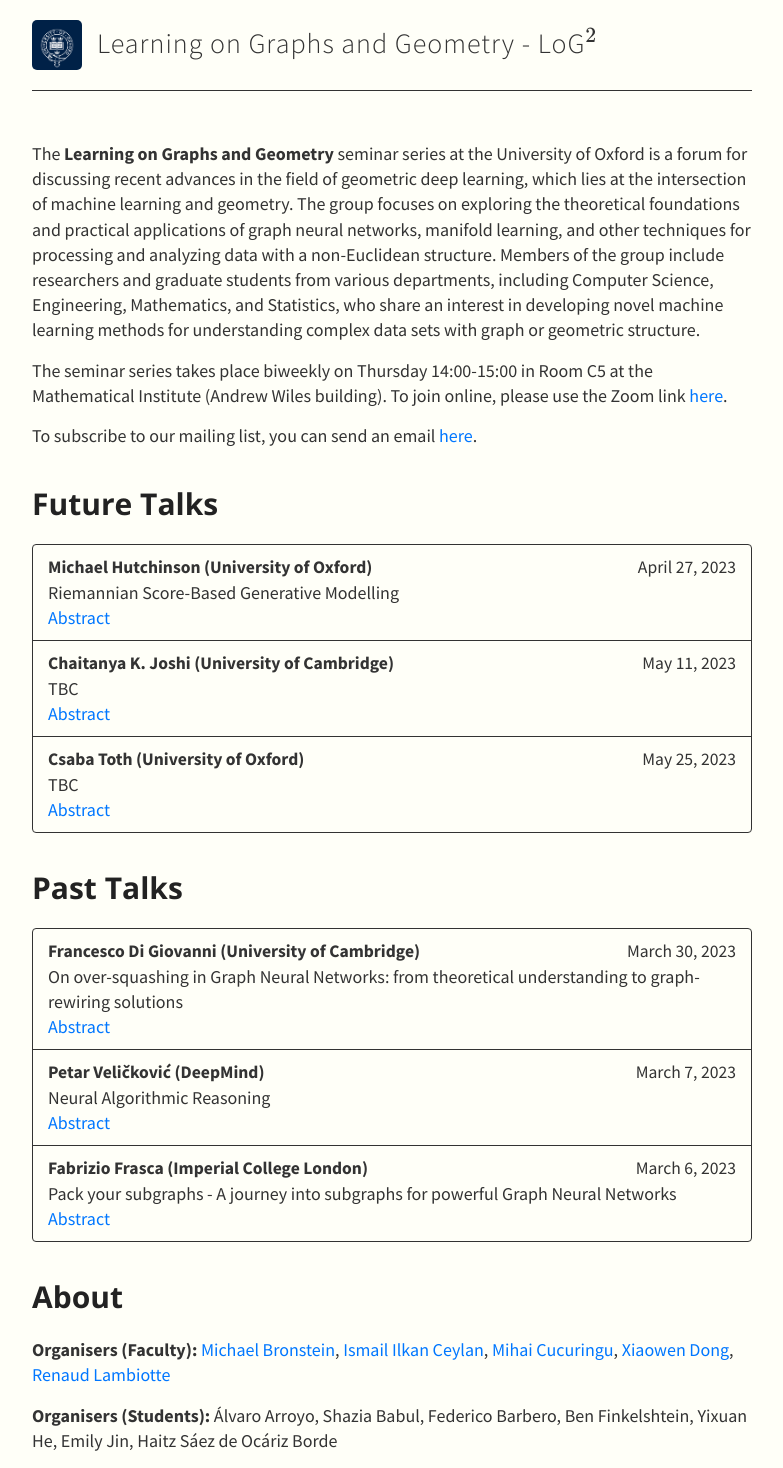
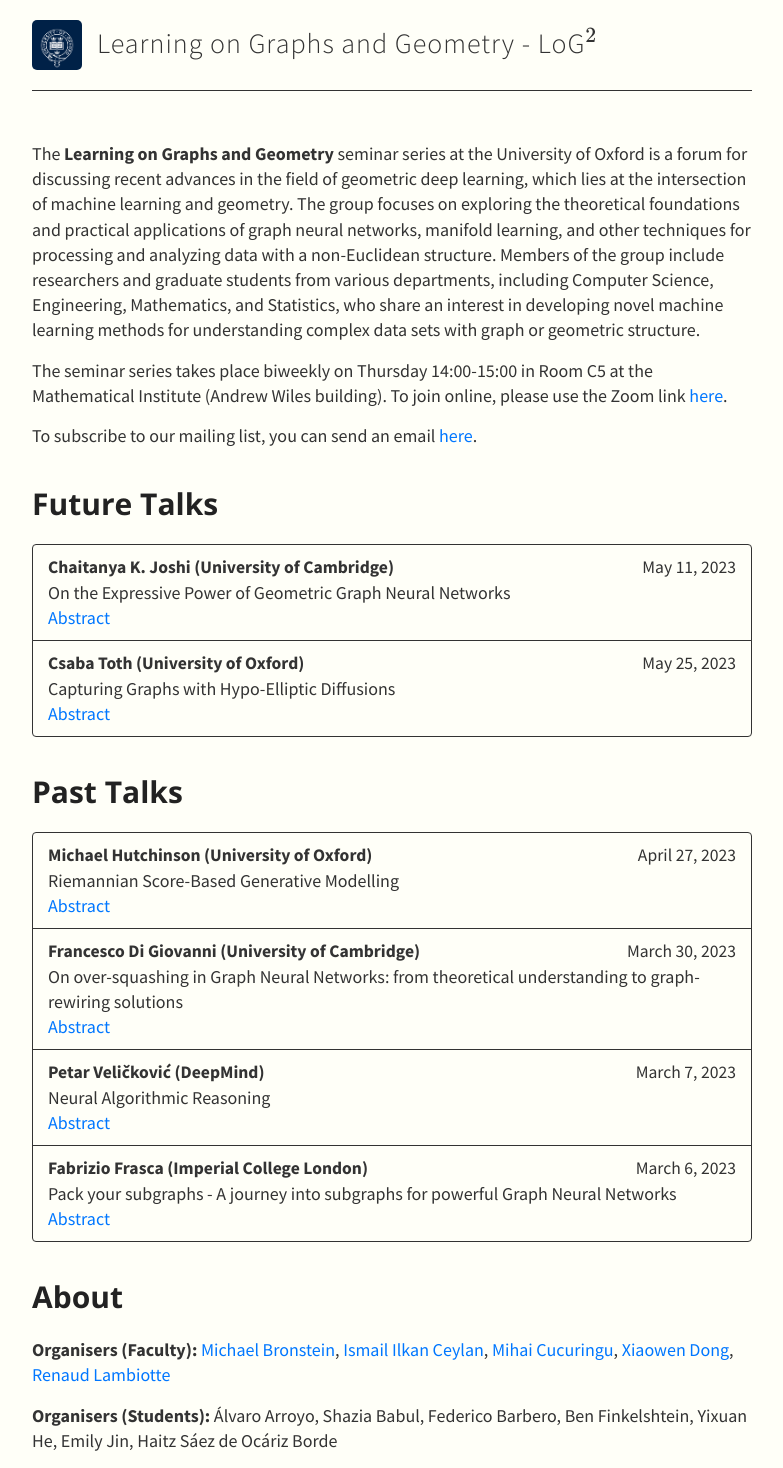
Before and after one commit to log-2/log-2.github.io, a Jekyll site: the page built from index.md, in a window 1280 px wide. Shown: the whole page, without its empty margins (248-1031 px from the left). Built offline with Jekyll 4.4.1, drawn with Linux system fonts in a browser that asks for light colours; nearby versions of some CDN libraries; formulas are drawn with MathJax 3.

Commit message:
Update talks.yml

```diff
--- a/_data/talks.yml
+++ b/_data/talks.yml
@@ -1,23 +1,23 @@
 - type: Future Talks
+  members:
+    - speaker: Chaitanya K. Joshi (University of Cambridge)
+      date: May 11, 2023
+      title: "On the Expressive Power of Geometric Graph Neural Networks"
+      abstract: "The expressive power of Graph Neural Networks (GNNs) has been studied extensively through the Weisfeiler-Leman (WL) graph isomorphism test. However, standard GNNs and the WL framework are inapplicable for geometric graphs embedded in Euclidean space, such as biomolecules, materials, and other physical systems. In this work, we propose a geometric version of the WL test (GWL) for discriminating geometric graphs while respecting the underlying physical symmetries: permutations, rotation, reflection, and translation. We use GWL to characterise the expressive power of geometric GNNs that are invariant or equivariant to physical symmetries in terms of distinguishing geometric graphs. GWL unpacks how key design choices influence geometric GNN expressivity: (1) Invariant layers have limited expressivity as they cannot distinguish one-hop identical geometric graphs; (2) Equivariant layers distinguish a larger class of graphs by propagating geometric information beyond local neighbourhoods; (3) Higher order tensors and scalarisation enable maximally powerful geometric GNNs; and (4) GWL's discrimination-based perspective is equivalent to universal approximation."
+      bio: "https://www.chaitjo.com/"
+    - speaker: Csaba Toth (University of Oxford)
+      date: May 25, 2023
+      title: "Capturing Graphs with Hypo-Elliptic Diffusions"
+      abstract: "Convolutional layers within graph neural networks operate by aggregating information about local neighbourhood structures; one common way to encode such substructures is through random walks. The distribution of these random walks evolves according to a diffusion equation defined using the graph Laplacian. We extend this approach by leveraging classic mathematical results about hypo-elliptic diffusions. This results in a novel tensor-valued graph operator, which we call the hypo-elliptic graph Laplacian. We provide theoretical guarantees and efficient low-rank approximation algorithms. In particular, this gives a structured approach to capture long-range dependencies on graphs that is robust to pooling. Besides the attractive theoretical properties, our experiments show that this method competes with graph transformers on datasets requiring long-range reasoning but scales only linearly in the number of edges as opposed to quadratically in nodes."
+      bio: "https://www.maths.ox.ac.uk/people/csaba.toth"
+
+- type: Past Talks
   members:
     - speaker: Michael Hutchinson (University of Oxford)
       date: April 27, 2023
       title: "Riemannian Score-Based Generative Modelling"
       abstract: "Score-based generative models (SGMs) are a powerful class of generative models that exhibit remarkable empirical performance. Score-based generative modelling (SGM) consists of a “noising” stage, whereby a diffusion is used to gradually add Gaussian noise to data, and a generative model, which entails a “denoising” process defined by approximating the time-reversal of the diffusion. Existing SGMs assume that data is supported on a Euclidean space, i.e. a manifold with flat geometry. In many domains such as robotics, geoscience or protein modelling, data is often naturally described by distributions living on Riemannian manifolds and current SGM techniques are not appropriate. We introduce here Riemannian Score-based Generative Models (RSGMs), a class of generative models extending SGMs to Riemannian manifolds. We demonstrate our approach on a variety of manifolds, and in particular with earth and climate science spherical data."
       bio: "http://mjhutchinson.info/"
-    - speaker: Chaitanya K. Joshi (University of Cambridge)
-      date: May 11, 2023
-      title: "TBC"
-      abstract: ""
-      bio: "https://www.chaitjo.com/"
-    - speaker: Csaba Toth (University of Oxford)
-      date: May 25, 2023
-      title: "TBC"
-      abstract: ""
-      bio: ""
-
-- type: Past Talks
-  members:
     - speaker: Francesco Di Giovanni (University of Cambridge)
       date: March 30, 2023
       title: "On over-squashing in Graph Neural Networks: from theoretical understanding to graph-rewiring solutions"
```
